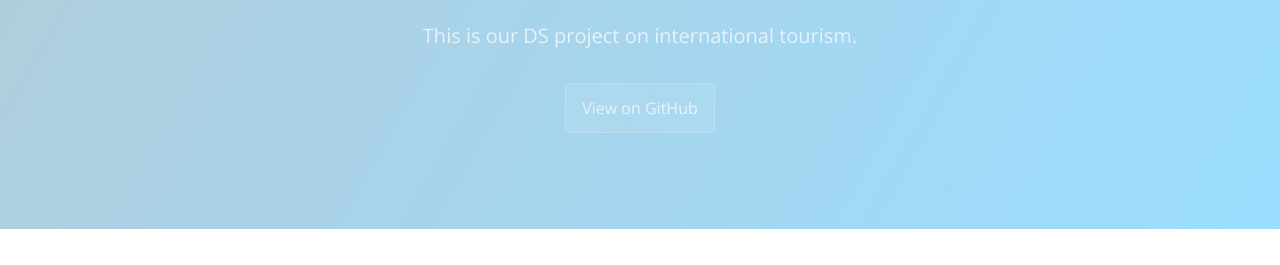
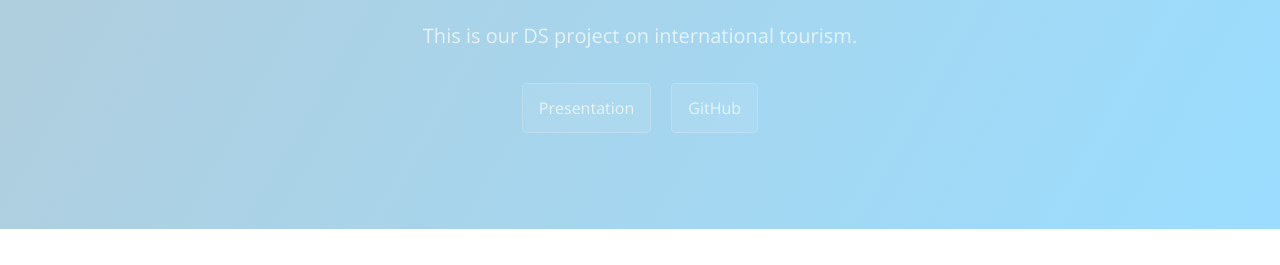
Before and after one commit to rlads2017G1/rlads2017G1.github.io, a Jekyll site: the page built from index.md, in a window 1280 px wide and 900 px high. Shown: the part 154-419 px from the top of the window. Built offline with Jekyll 4.4.1, drawn with Linux system fonts in a browser that asks for light colours.

Commit message:
Update default.html

```diff
--- a/_layouts/default.html
+++ b/_layouts/default.html
@@ -17,7 +17,8 @@
          <a href="https://liao961120.github.io/ds_tour/dashboard_demo.html" class="btn">View Project</a>
       {% endif %}
       {% if site.show_downloads %}
-        <a href="{{ site.github.repository_url }}" class="btn">View on GitHub</a>
+        <a href="./dashboard_demo.html" class="btn">Presentation</a>
+        <a href="{{ site.github.repository_url }}" class="btn">GitHub</a>
       {% endif %}
     </section>
 
```
